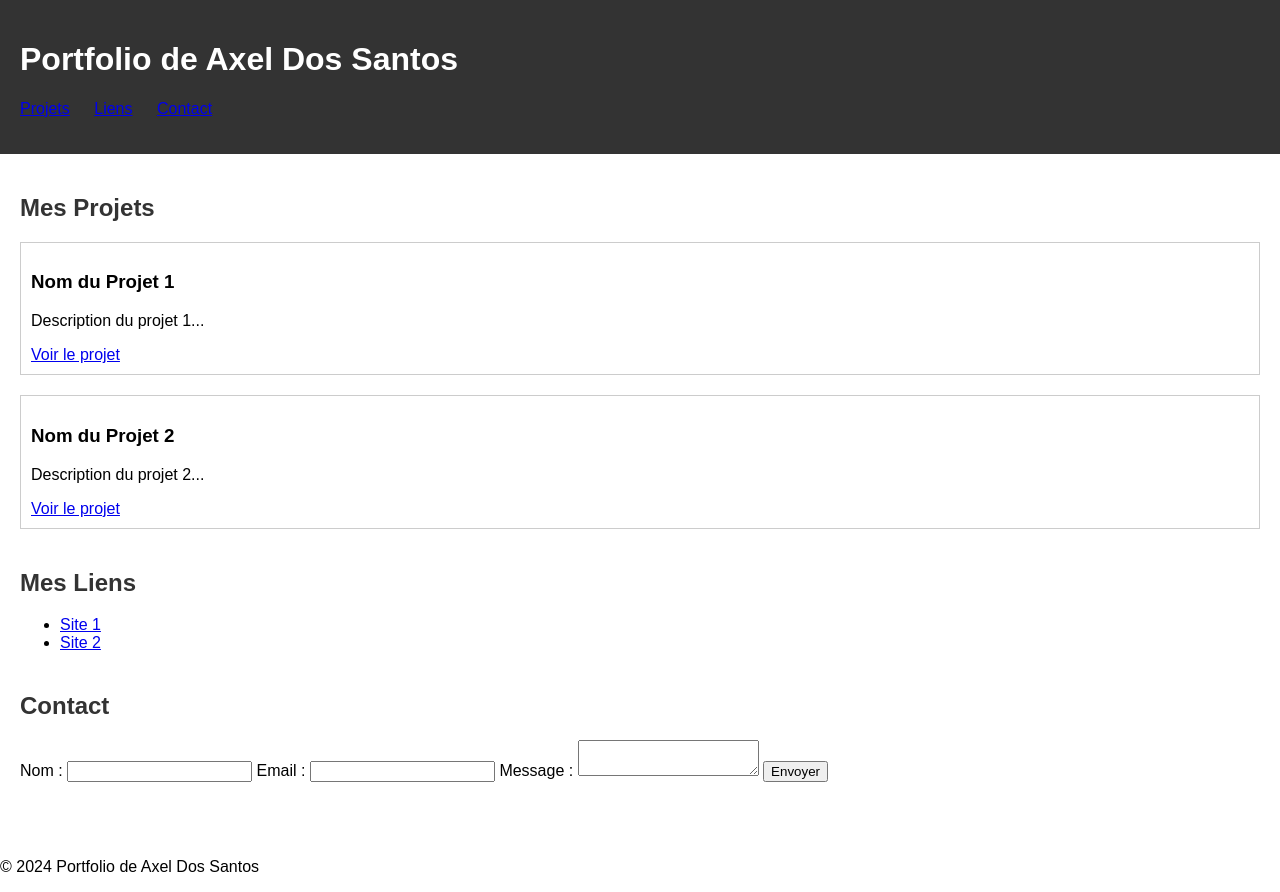
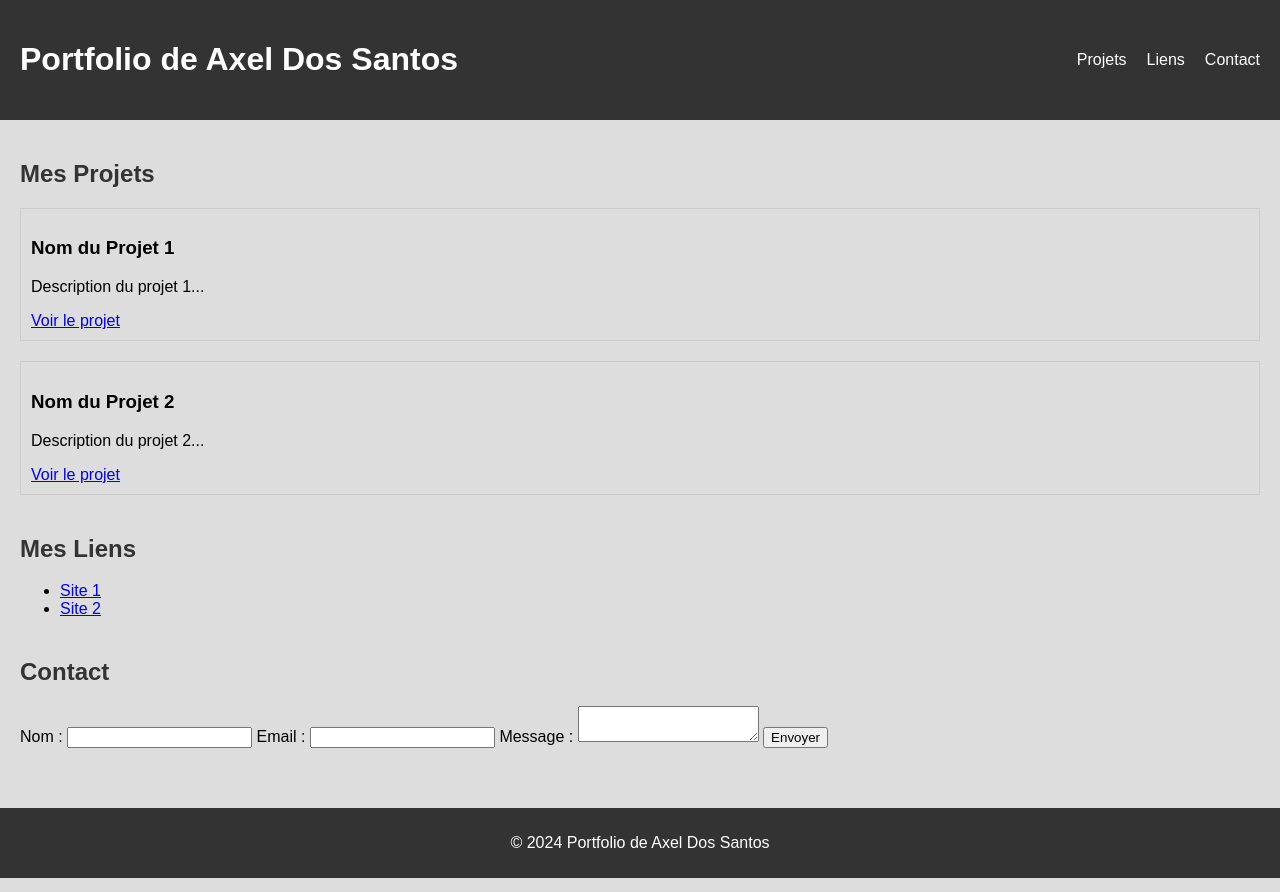
Before and after one commit to Axel-DosSantos/Portfolio, a plain HTML site: page index.html in a window 1280 px wide. Drawn offline with Linux system fonts and the light colour scheme.

Commit message:
Update styles.css

```diff
--- a/styles.css
+++ b/styles.css
@@ -2,6 +2,7 @@ body {
     font-family: Arial, sans-serif;
     margin: 0;
     padding: 0;
+    background-color: #ddd; /* Fond d'écran gris */
 }
 
 .loader {
@@ -12,16 +13,29 @@ header {
     background-color: #333;
     color: #fff;
     padding: 20px;
+    display: flex;
+    justify-content: space-between; /* Aligner les éléments de l'en-tête */
+    align-items: center; /* Aligner verticalement les éléments de l'en-tête */
 }
 
 nav ul {
     list-style-type: none;
     padding: 0;
+    margin: 0;
+    display: flex;
 }
 
 nav ul li {
-    display: inline;
     margin-right: 20px;
+}
+
+nav ul li:last-child {
+    margin-right: 0;
+}
+
+nav ul li a {
+    color: #fff;
+    text-decoration: none;
 }
 
 main {
@@ -42,7 +56,7 @@ h2 {
     margin-bottom: 20px;
 }
 
-.footer {
+footer {
     background-color: #333;
     color: #fff;
     text-align: center;
```
